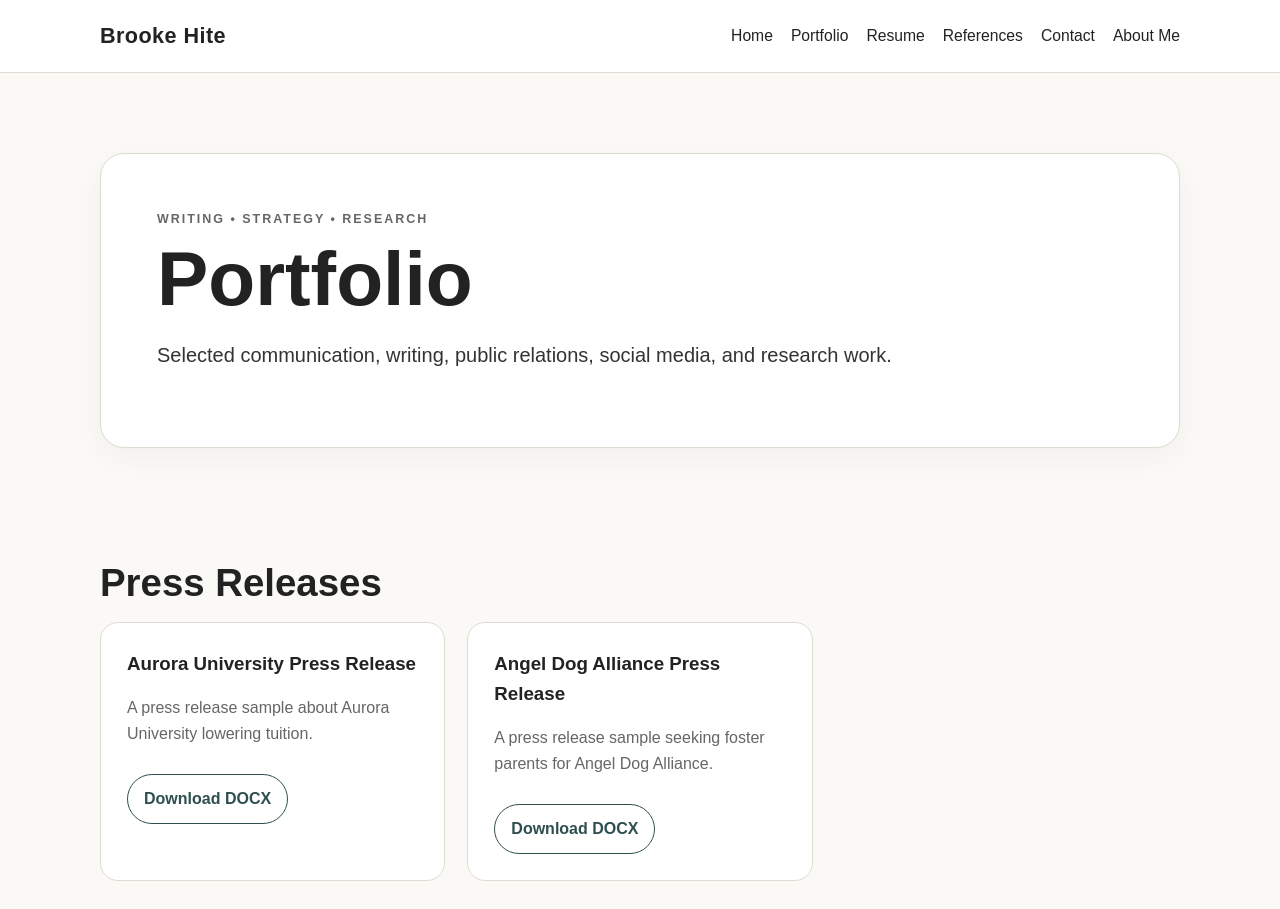
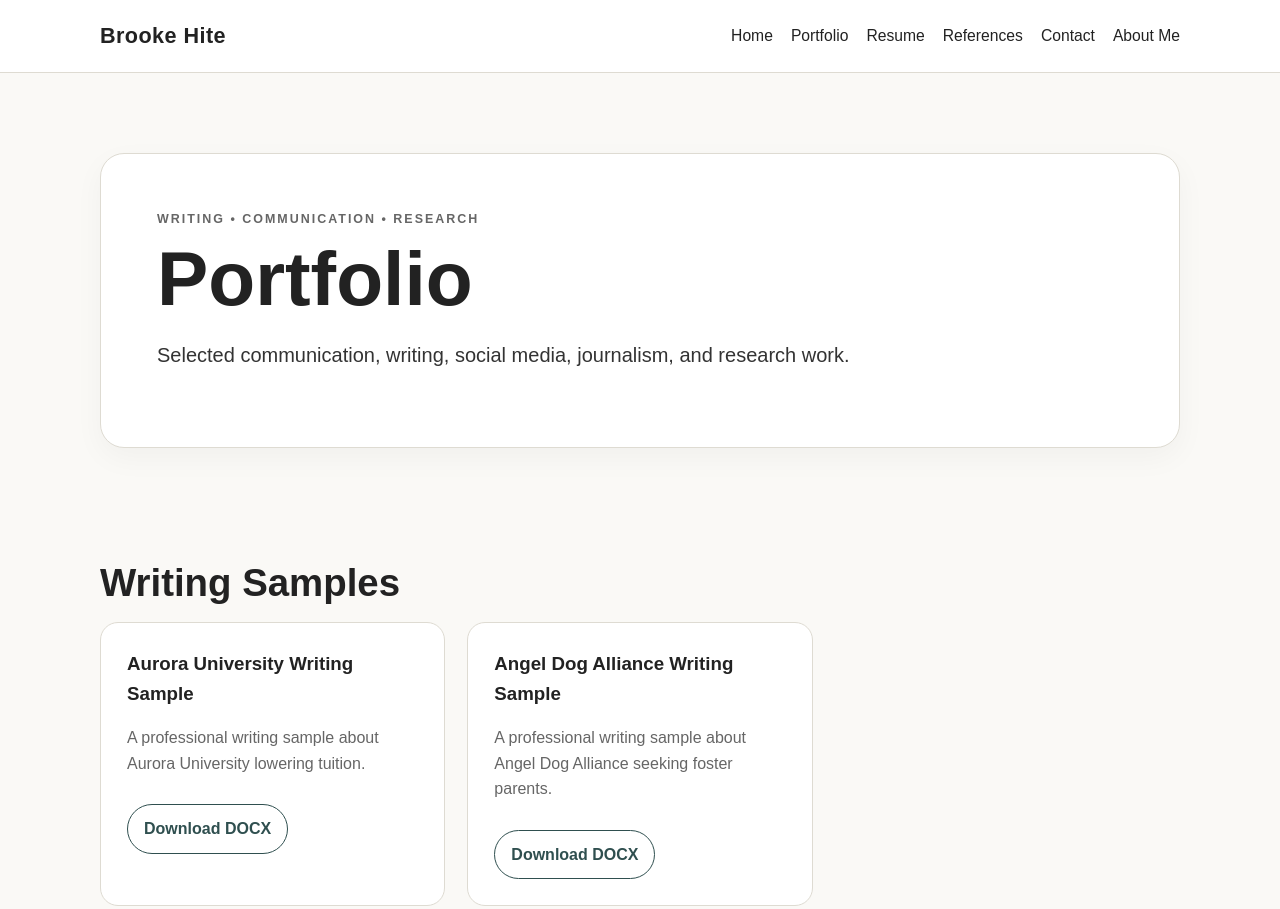
Before and after one commit to andetero/BrookeHite, a plain HTML site: page portfolio.html in a window 1280 px wide. Shown: the top 909 px of the page. Drawn offline with Linux system fonts and the light colour scheme.

Commit message:
Reframe portfolio writing samples

```diff
--- a/portfolio.html
+++ b/portfolio.html
@@ -26,25 +26,25 @@
   <section class="hero">
     <div class="container">
       <div class="hero-card">
-        <div class="eyebrow">Writing • Strategy • Research</div>
+        <div class="eyebrow">Writing • Communication • Research</div>
         <h1>Portfolio</h1>
-        <p class="lead">Selected communication, writing, public relations, social media, and research work.</p>
+        <p class="lead">Selected communication, writing, social media, journalism, and research work.</p>
       </div>
     </div>
   </section>
 
   <section class="section" id="press-releases">
     <div class="container">
-      <h2>Press Releases</h2>
+      <h2>Writing Samples</h2>
       <div class="grid">
       <article class="card portfolio-item">
-        <h3>Aurora University Press Release</h3>
-        <p>A press release sample about Aurora University lowering tuition.</p>
+        <h3>Aurora University Writing Sample</h3>
+        <p>A professional writing sample about Aurora University lowering tuition.</p>
         <a class="button" href="assets/portfolio/HiteBrooke_PR_AU.docx">Download DOCX</a>
       </article>
       <article class="card portfolio-item">
-        <h3>Angel Dog Alliance Press Release</h3>
-        <p>A press release sample seeking foster parents for Angel Dog Alliance.</p>
+        <h3>Angel Dog Alliance Writing Sample</h3>
+        <p>A professional writing sample about Angel Dog Alliance seeking foster parents.</p>
         <a class="button" href="assets/portfolio/HiteBrooke_PR_ADA.docx">Download DOCX</a>
       </article>
       </div>
```
